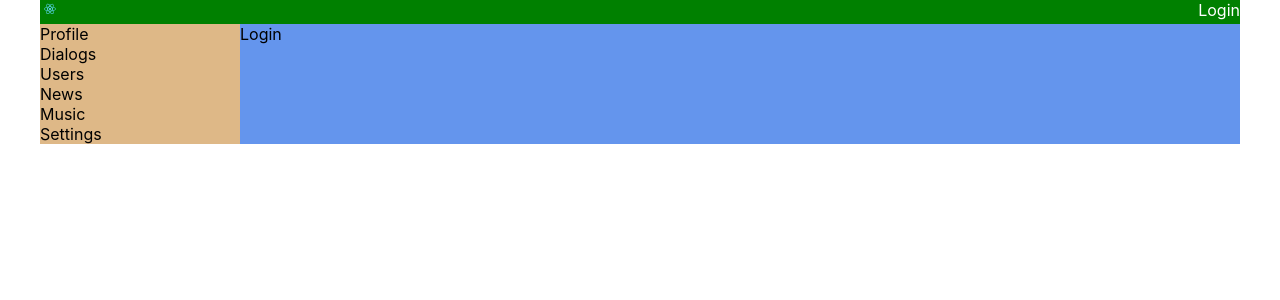
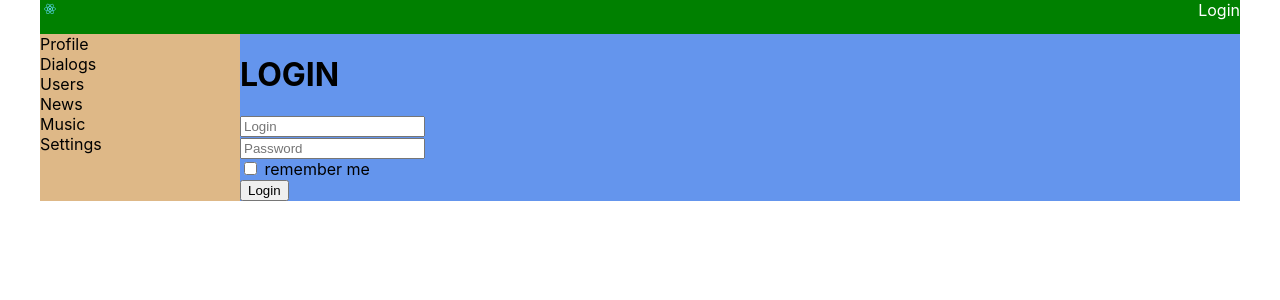
Before and after one commit to MarikaKonturova/samrai-js, a React (Create React App) app: page /login in a window 1280 px wide. Shown: the top 300 px of the page. Built offline with nearby package versions, Linux system fonts and the light colour scheme.

Commit message:
75 redux-form end

```diff
--- a/package.json
+++ b/package.json
@@ -17,6 +17,7 @@
     "react-router-dom": "^6.3.0",
     "react-scripts": "5.0.1",
     "redux": "^4.2.0",
+    "redux-form": "^8.3.8",
     "redux-thunk": "^2.4.1",
     "typescript": "^4.7.4",
     "web-vitals": "^2.1.4"
--- a/src/App.tsx
+++ b/src/App.tsx
@@ -6,7 +6,7 @@
 import { DialogsContainer } from "./components/Dialogs/DialogsContainer";
 import UsersContainer from "./components/Users/UsersContainer";
 import ProfileContainer from "./components/Profile/ProfileContainer";
-import {Login} from "./components/Login/Login";
+import Login from "./components/Login/Login";
 function App(props: any) {
   return (
     <BrowserRouter>
--- a/src/components/Login/Login.jsx
+++ b/src/components/Login/Login.jsx
@@ -1,7 +1,41 @@
 import React from 'react'
+import {Field, reduxForm} from 'redux-form'
 
-export const Login = () => {
+const LoginForm = (props) => {
+    return (
+        <form onSubmit={props.handleSubmit}>
+            <div>
+                <Field placeholder={'Login'} name={'login'} component={'input'} />
+            </div>
+            <div>
+                <Field placeholder={'Password'} name={'password'} component={'input'}/>
+            </div>
+            <div>
+                <Field  name={'rememberMe'} component={'input'}type={'checkbox'}/> remember me
+            </div>
+            <div>
+                <button>Login</button>
+            </div>
+        </form>
+    )
+}
+
+const LoginReduxForm = reduxForm({form: 'login'}) (LoginForm)
+
+
+const Login = () => {
+
+  const onSubmit = (formData)=>{
+      console.log(formData)
+  }
+
   return (
-    <div>Login</div>
+      <>
+          <h1>LOGIN</h1>
+          <LoginReduxForm onSubmit={onSubmit}/>
+      </>
   )
 }
+
+
+export default Login
--- a/src/redux/redux-store.js
+++ b/src/redux/redux-store.js
@@ -4,13 +4,15 @@
 import { usersReducer } from "./users-reducer";
 import thunkMiddleware from "redux-thunk"
 import { authReducer } from './auth-reducer';
-
+import {reducer as formReducer} from 'redux-form'
 let reducer = combineReducers({
   profilePage: profileReducer,
   dialogsPage: dialogsReducer,
   usersPage: usersReducer,
-  auth: authReducer
+  auth: authReducer,
+  form: formReducer
 })
+
 
 let store = legacy_createStore(reducer, applyMiddleware(thunkMiddleware));
 window.store = store;
```
Also changed, not shown: 1 other file (tests, documents, lock files or other folders).
